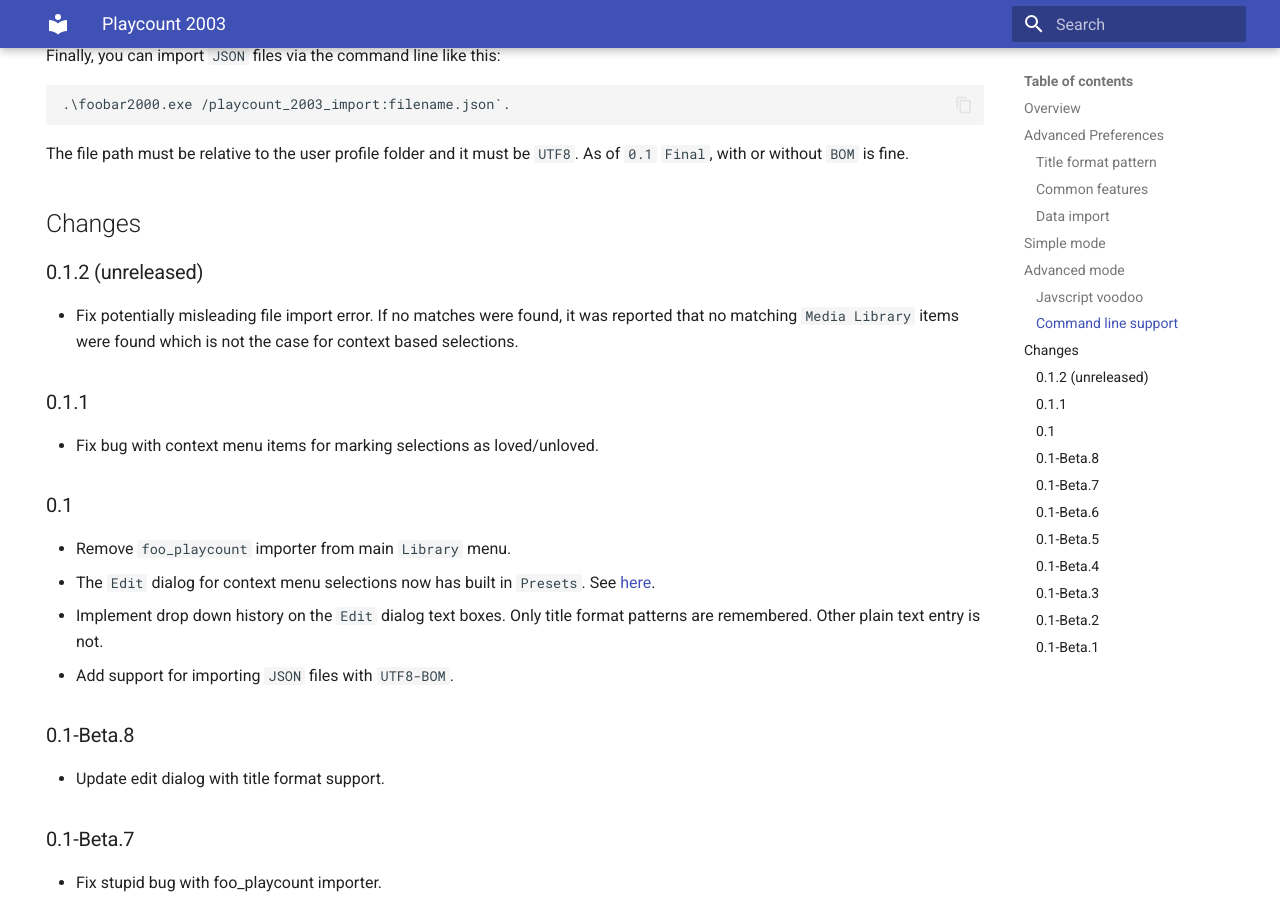
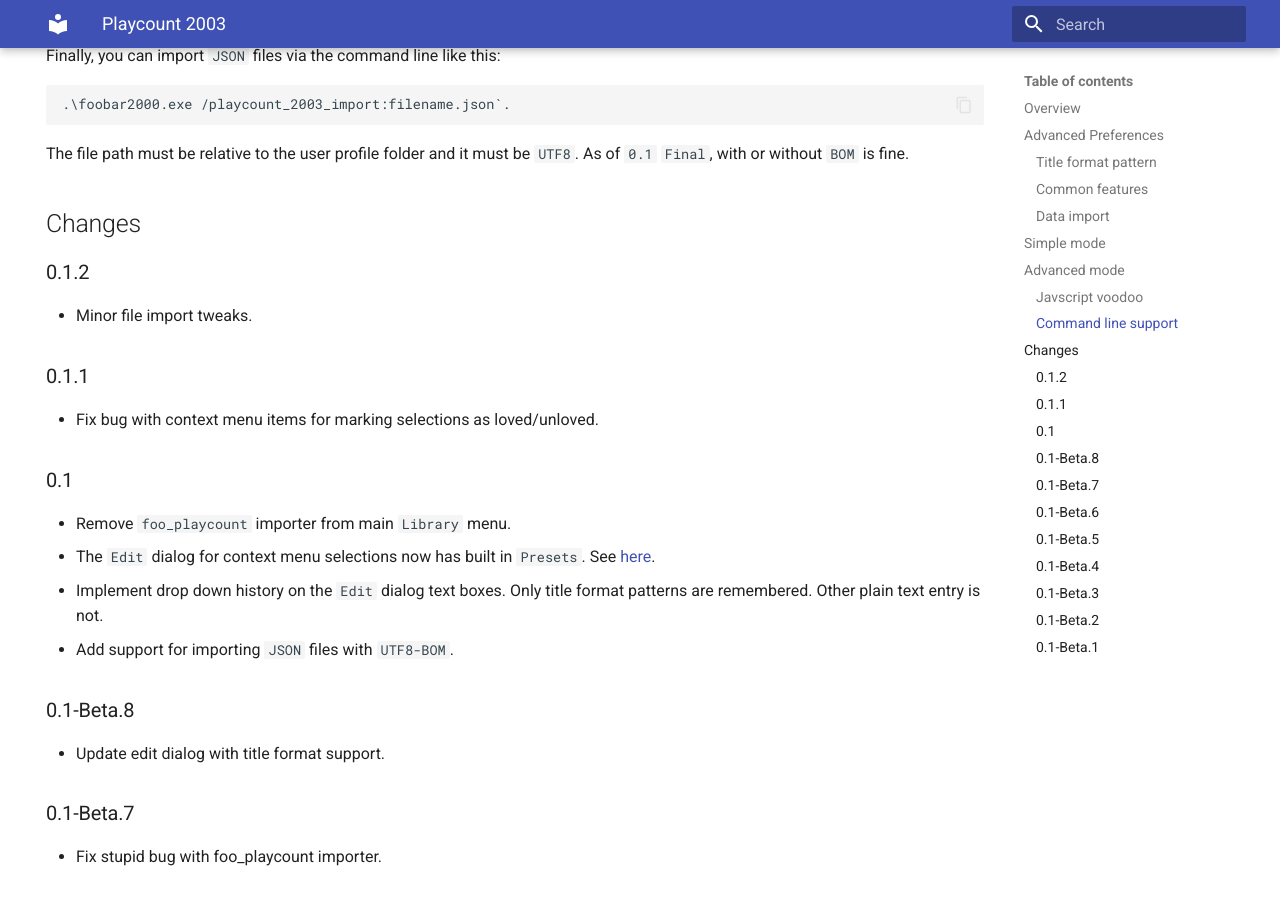
Before and after one commit to marc2k3/foo_playcount_2003, an MkDocs documentation site: the page built from docs/index.md, in a window 1280 px wide and 900 px high, scrolled down 4707 px. Built offline with MkDocs 1.6.1 and Material for MkDocs 9.7.7, drawn with Linux system fonts in a browser that asks for light colours.

Commit message:
Update changes

```diff
--- a/docs/index.md
+++ b/docs/index.md
@@ -151,8 +151,8 @@
 of `0.1` `Final`, with or without `BOM` is fine.
 
 ## Changes
-### 0.1.2 (unreleased)
-- Fix potentially misleading file import error. If no matches were found, it was reported that no matching `Media Library` items were found which is not the case for context based selections.
+### 0.1.2
+- Minor file import tweaks.
 
 ### 0.1.1
 - Fix bug with context menu items for marking selections as loved/unloved.
```
